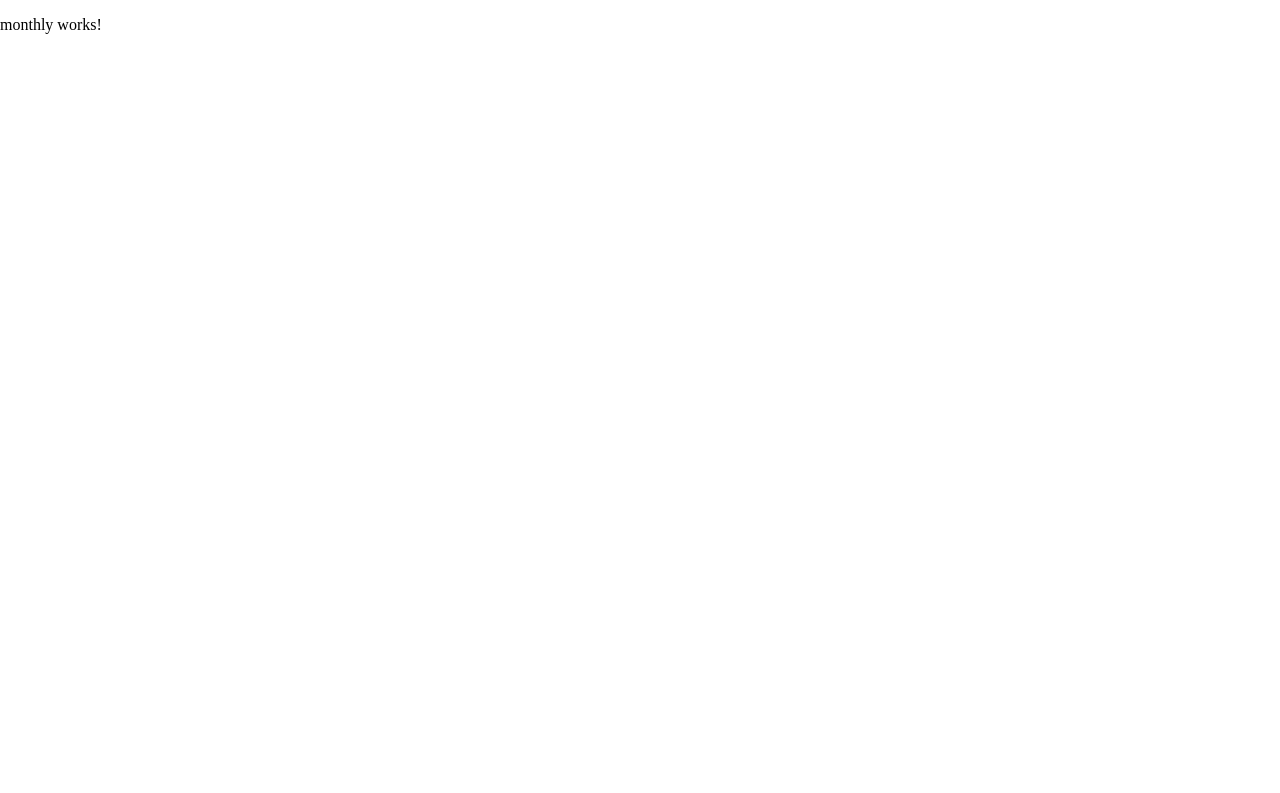
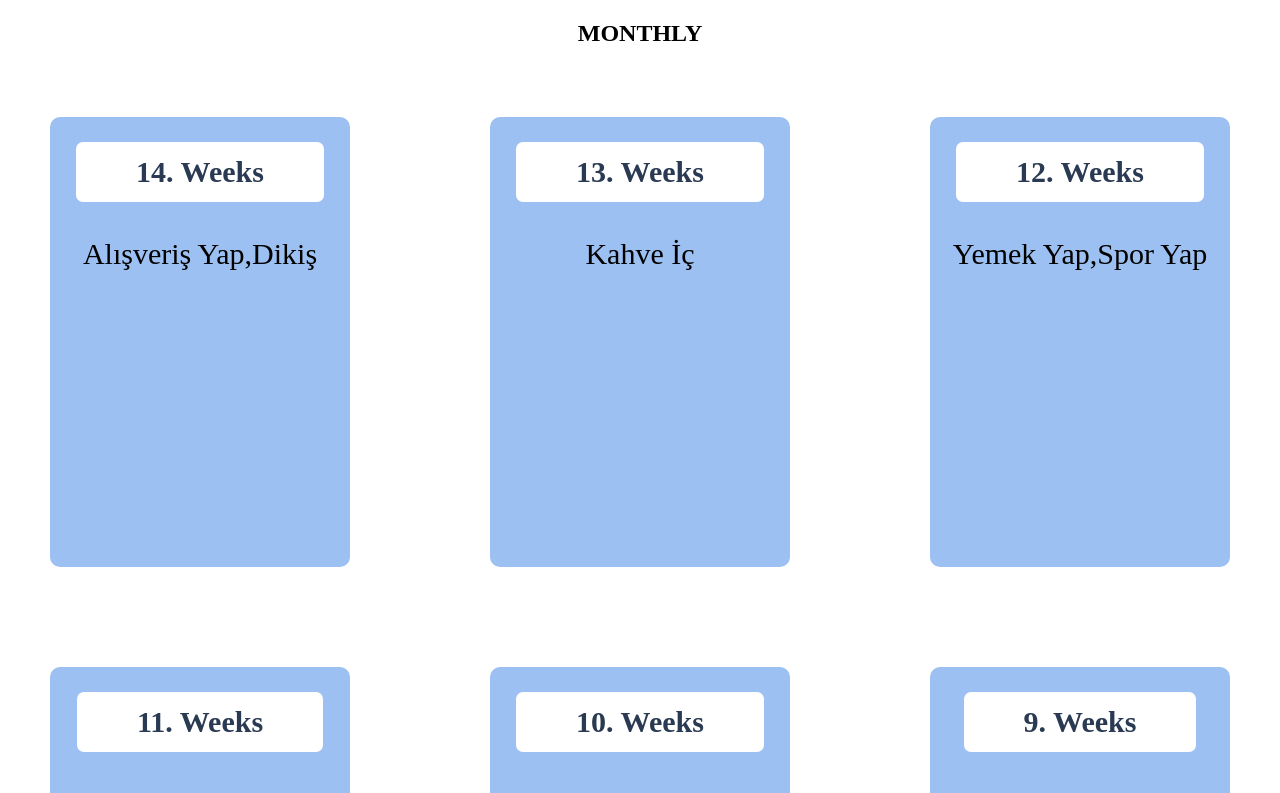
Before and after one commit to fatmakoyuncu/ToDoList, an Angular app: page /monthly in a window 1280 px wide. Shown: the top 793 px of the page. Built offline with nearby package versions, Linux system fonts and the light colour scheme.

Commit message:
initial commit

```diff
--- a/src/app/monthly/monthly.component.html
+++ b/src/app/monthly/monthly.component.html
@@ -1 +1,12 @@
-<p>monthly works!</p>
+<div class="container">
+    <div class="header">
+        <h2>MONTHLY</h2>
+    </div>
+
+    <div class="card">
+        <div class="weeks" *ngFor="let i of todoWeek">
+            <h2>{{i.week}}. Weeks</h2>
+            <p>{{i.data}}</p>
+        </div>
+    </div>
+</div>
--- a/src/app/monthly/monthly.component.scss
+++ b/src/app/monthly/monthly.component.scss
@@ -0,0 +1,47 @@
+.container{
+    display: flex;
+    flex-direction: column;
+    width: 100%;
+    height: 100%;
+    .header{
+
+        display: flex;
+        justify-content: center;
+    }
+
+    .card{
+        display: flex;
+        flex-wrap: wrap;
+        align-items: center;
+        justify-content: space-between;
+
+        .weeks{
+            display: flex;
+            flex-direction: column;
+            align-items: center;
+            background: rgb(155, 192, 241);
+            width: 300px;
+            height: 450px;
+            border-radius: 10px;
+            margin: 50px;
+
+            h2{
+                display: flex;
+                align-items: center;
+                font-size: 30px;
+                background: white;
+                height: 40px;
+                padding: 10px 60px;
+                border-radius: 7px;
+                color: rgb(42, 58, 83);
+            }
+
+            p{
+                display: flex;
+                font-size: 30px;
+                margin: 10px;
+            }
+        }
+
+    }
+}
--- a/src/app/monthly/monthly.component.ts
+++ b/src/app/monthly/monthly.component.ts
@@ -1,4 +1,5 @@
 import { Component, OnInit } from '@angular/core';
+import { TodoService } from '../todo.service';
 
 @Component({
   selector: 'app-monthly',
@@ -7,9 +8,67 @@ import { Component, OnInit } from '@angular/core';
 })
 export class MonthlyComponent implements OnInit {
 
-  constructor() { }
+  today: Date = new Date();
+
+  startDay: Date = new Date();
+
+  endDay = new Date(this.startDay.setDate(this.startDay.getDate() - 60));
+
+  result;
+
+  filterTodo = [];
+
+  weekNumTodo;
+
+  todo;
+  todoWeek;
+
+  constructor(private todoService: TodoService) { }
 
   ngOnInit(): void {
+    this.getWeekNumber();
+    this.getDay();
+    this.getToto();
+  }
+
+  getWeekNumber() {
+    const oneJan = new Date(this.today.getFullYear(), 0, 4);
+    const numOfDays = Math.floor((this.today.valueOf() - oneJan.valueOf()) / 86400000);
+
+    this.result = Math.ceil((this.today.getDay() + 1 + numOfDays) / 7);
+    console.log(this.result);
+  }
+
+  getDay() {
+    this.filterTodo = this.todoService.todos.filter(day => day.date > this.endDay)
+    console.log(this.filterTodo);
+
+  }
+
+  getToto() {
+    this.todoWeek = [];
+    for (let i = this.result; i > this.result - 8; i--) {
+      this.todo = [];
+      const todoObj = {
+        week: i,
+        data: this.filterTodo.filter(t => {
+          const oneJan = new Date(t.date.getFullYear(), 0, 4);
+          const numOfDays = Math.floor((t.date.valueOf() - oneJan.valueOf()) / 86400000);
+
+          this.weekNumTodo = Math.ceil((t.date.getDay() + 1 + numOfDays) / 7);
+          if (this.weekNumTodo == i) {
+            this.todo.push(t.content)
+          }
+        })
+      }
+
+      todoObj.data = this.todo;
+      this.todoWeek.push(todoObj)
+
+    }
+
+    console.log(this.todoWeek);
+
   }
 
 }
--- a/src/app/todo.service.ts
+++ b/src/app/todo.service.ts
@@ -16,18 +16,8 @@ export class TodoService {
 
   todos: ITodo[] = [
     {
-      date: new Date("Mon Apr 12 2021 12:34:57"),
-      content: 'Ekmek Al',
-      completed: false
-    },
-    {
       date: new Date("Tue   Apr 13 2021 07:44:57"),
       content: 'Ders Çalış',
-      completed: false
-    },
-    {
-      date: new Date("Fri Apr 22 2021 07:44:57"),
-      content: 'Yazılıma bak',
       completed: false
     },
     {
@@ -36,7 +26,17 @@ export class TodoService {
       completed: false
     },
     {
-      date: new Date("Fri Apr 02 2021 07:44:57"),
+      date: new Date("Fri Apr 11 2021 07:44:57"),
+      content: 'Alışveriş Yap',
+      completed: false
+    },
+    {
+      date: new Date("Fri Apr 05 2021 07:44:57"),
+      content: 'Dikiş',
+      completed: false
+    },
+    {
+      date: new Date("Fri Apr 12 2021 07:44:57"),
       content: 'Kitap Oku',
       completed: false
     },
@@ -51,8 +51,8 @@ export class TodoService {
       completed: false
     },
     {
-      date: new Date("Mon Mar 15 2021 14:25:39"),
-      content: 'Yürüyüş Yap',
+      date: new Date("Tue Mar 1 2021 17:44:57"),
+      content: 'Resim Yap',
       completed: false
     }
   ]
--- a/src/app/weekly/weekly.component.scss
+++ b/src/app/weekly/weekly.component.scss
@@ -56,10 +56,7 @@
                         border-radius: 30px;
                         width: 30%;
                         padding: 20px;
-                        // margin: 10px;
-                        // margin-bottom: 20px;
-                        // margin-right: 50px;
-                        font-size: 20px;
+                        font-size: 25px;
 
                         .day{
                             display: flex;
--- a/src/app/weekly/weekly.component.ts
+++ b/src/app/weekly/weekly.component.ts
@@ -77,11 +77,7 @@ export class WeeklyComponent implements OnInit {
 
     console.log(this.todo2);
 
-
   }
 
 
-
-
-
 }
```
